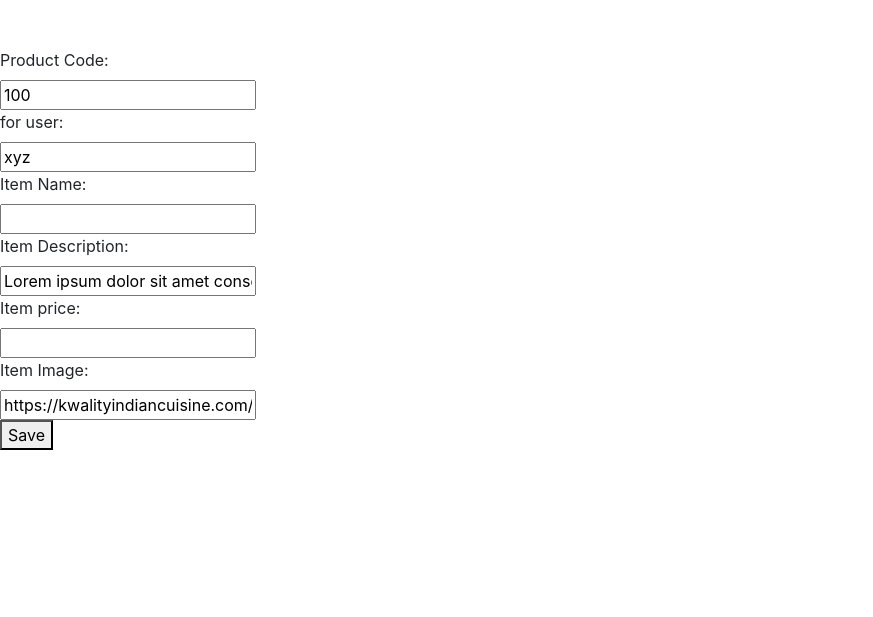
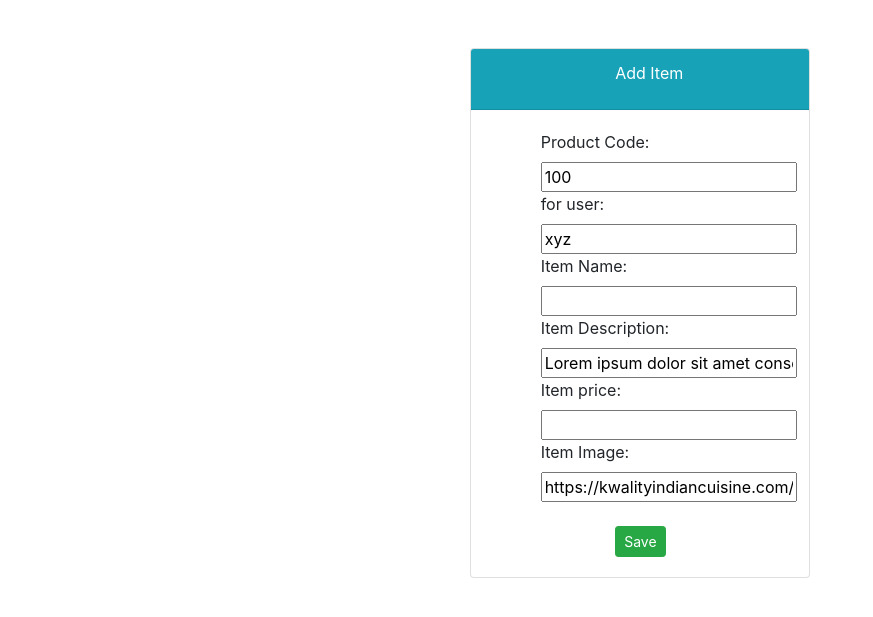
Before and after one commit to HarshThale/django_project_AMF, a Django app: page /food/add/ in a window 1280 px wide. Shown: the part 74-691 px from the top of the page, without its empty margins (0-873 px from the left). Run offline with Django 4.2, Linux system fonts and the light colour scheme.

Commit message:
commit:65

```diff
--- a/mysite/food/templates/food/item-form.html
+++ b/mysite/food/templates/food/item-form.html
@@ -3,21 +3,45 @@
 
 {% block body %}
 
-<form method="POST">
-    {% csrf_token %}
-    <label>Product Code: </label><br>
-    {{ form.prod_code }}<br>
-    <label>for user: </label><br>
-    {{ form.for_user }}<br>
-    <label>Item Name: </label><br>
-    {{ form.item_name }}<br>
-    <label>Item Description: </label><br>
-    {{ form.item_desc }}<br>
-    <label>Item price: </label><br>
-    {{ form.item_price }}<br>
-    <label>Item Image: </label><br>
-    {{ form.item_image }}<br>
-    <button type="submit">Save</button>
-</form>
+<div class="container">
+    <div class="col-md-4 offset-md-4">
+        <div class="card">
+            <div class="card-header text-white bg-info">
+                <div class="offset-md-5 card-title">
+                    Add Item
+                </div>
+            </div>
+            <div class="card-body">
+                <form method="POST">
+                    {% csrf_token %}
+                    <label class="offset-md-2">Product Code: </label><br>
+                    <span class="offset-md-2">{{ form.prod_code }}</span><br>
+
+                    <label class="offset-md-2">for user: </label><br>
+                    <span class="offset-md-2">{{ form.for_user }}</span><br>
+
+                    <label class="offset-md-2">Item Name: </label><br>
+                    <span class="offset-md-2">{{ form.item_name }}</span><br>
+
+                    <label class="offset-md-2">Item Description: </label><br>
+                    <span class="offset-md-2">{{ form.item_desc }}</span><br>
+
+                    <label class="offset-md-2">Item price: </label><br>
+                    <span class="offset-md-2">{{ form.item_price }}</span><br>
+
+                    <label class="offset-md-2">Item Image: </label><br>
+                    <span class="offset-md-2">{{ form.item_image }}</span><br><br>
+
+                    <button class="btn btn-success btn-sm offset-md-5" type="submit">Save</button>
+                </form>
+            </div>
+        </div>
+    </div>
+</div>
+
+<br>
+<br>
+
+
 
 {% endblock %}
--- a/mysite/users/templates/users/register.html
+++ b/mysite/users/templates/users/register.html
@@ -7,7 +7,7 @@
         <div class="card">
             <div class="card-header text-white bg-info">
                 <div class="offset-md-5 card-title">
-                    Login
+                    Sign Up
                 </div>
             </div>
             <div class="card-body">
```
Also changed, not shown: mysite/users/templates/users/profile.html (+27 -5 lines), mysite/db.sqlite3.
